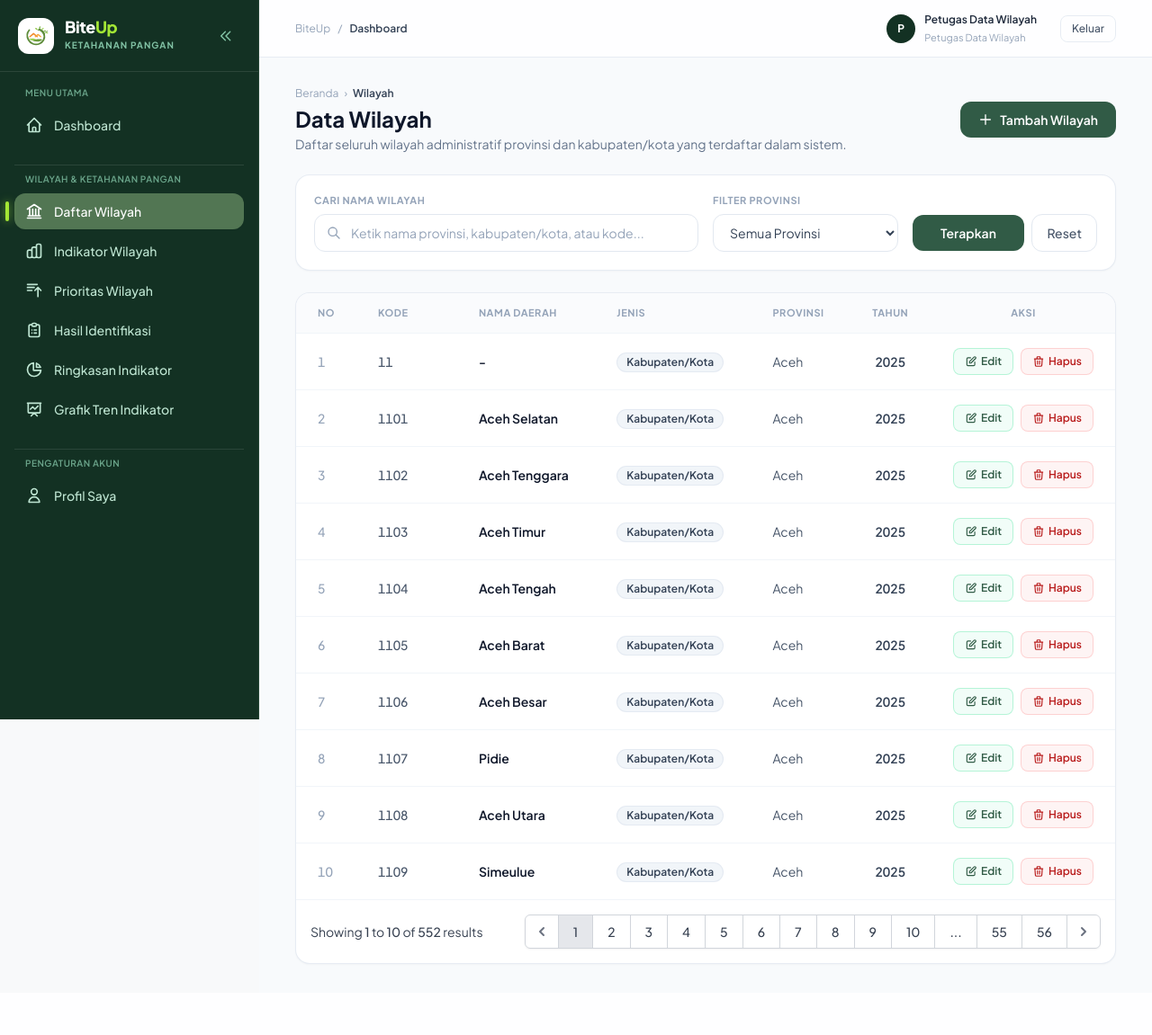
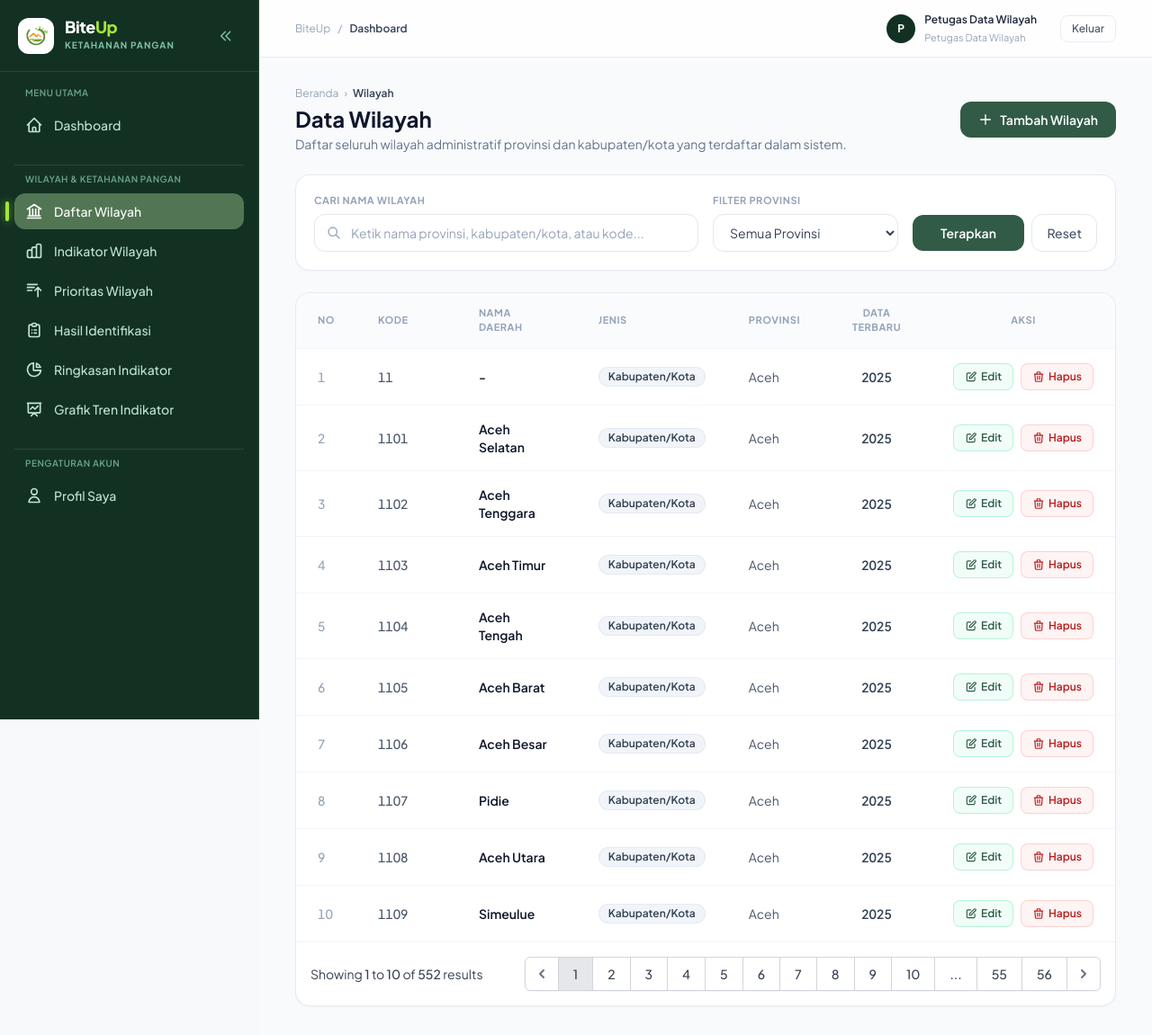
Before and after one commit to AdindaSN/BiteUp, a Laravel app: page /wilayah in a window 1280 px wide. Shown: the whole page at 90% size. Before the commit the page ends 1072 px from the top, so only its background shows below. Run offline with Laravel 12, Linux system fonts and the light colour scheme; a user stored in the database is signed in; data comes from the database, SQL or seed files in the repository; data that the repository does not hold is empty; parts of the project's set-up code (start-up, migrations or seed data) failed here and were passed over; some libraries are stand-ins or nearby versions.

Commit message:
Perjelas label kolom tahun menjadi data terbaru pada tabel wilayah

```diff
--- a/resources/views/wilayah/index.blade.php
+++ b/resources/views/wilayah/index.blade.php
@@ -101,7 +101,7 @@
                         <th class="py-3.5 px-6">Nama Daerah</th>
                         <th class="py-3.5 px-6">Jenis</th>
                         <th class="py-3.5 px-6">Provinsi</th>
-                        <th class="py-3.5 px-6 text-center">Tahun</th>
+                        <th class="py-3.5 px-6 text-center">Data Terbaru</th>
                         <th class="py-3.5 px-6 text-center w-44">Aksi</th>
                     </tr>
                 </thead>
@@ -234,7 +234,7 @@
                     <span id="modalWilayahProvinsi" class="font-medium text-slate-700 text-right">-</span>
                 </div>
                 <div class="flex justify-between gap-4">
-                    <span class="text-slate-400">Tahun Data</span>
+                    <span class="text-slate-400">Data Terbaru</span>
                     <span id="modalWilayahTahun" class="font-medium text-slate-700 text-right">-</span>
                 </div>
             </div>
```
